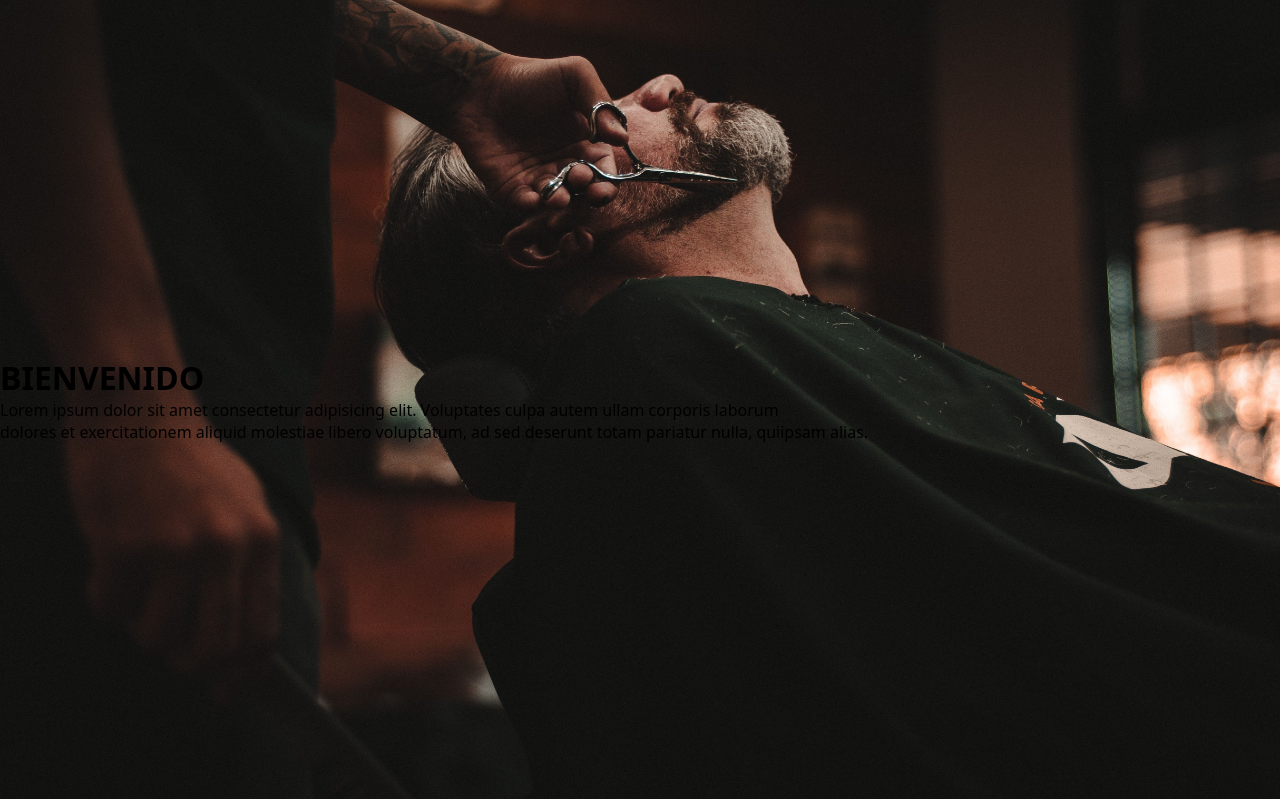
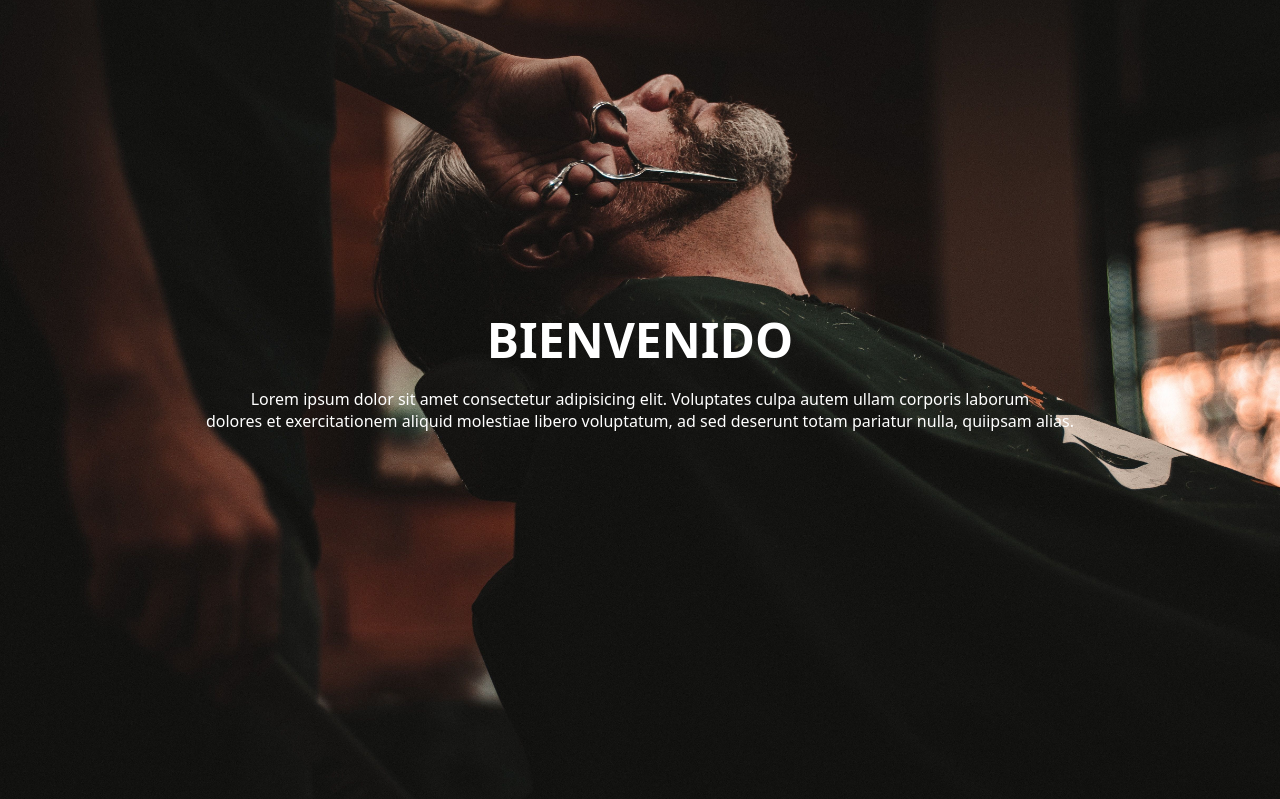
Before and after one commit to JesusUcam/TFC, a PHP site: page / in a window 1280 px wide. Shown: the part 61-860 px from the top of the page. Run offline with PHP 8.4, Linux system fonts and the light colour scheme.

Commit message:
arreglos css y cambio de nombre

```diff
--- a/CSS/index.css
+++ b/CSS/index.css
@@ -35,11 +35,9 @@ header{
 main{
 
     height: 100vh;
+    background-image: url(../media/background2jpg.jpg);
     background-size: cover;
     background-position: center;
-    display: flex;
-    align-items: center;
-    background-image: url(media/background2jpg.jpg);
 }
 
 
@@ -91,7 +89,7 @@ main{
     scale: 0.95;
 }
 /* MAIN */
-.main{
+.banner{
     height: calc(100vh - 60px);
     display: flex;
     flex-direction: column;
@@ -101,7 +99,7 @@ main{
     color: #fff;
 }
 
-.main h1 {
+.banner h1 {
     font-size: 3rem;
     margin-bottom: 1rem;
 }
```
Also changed, not shown: index.php (renamed from index.html).
